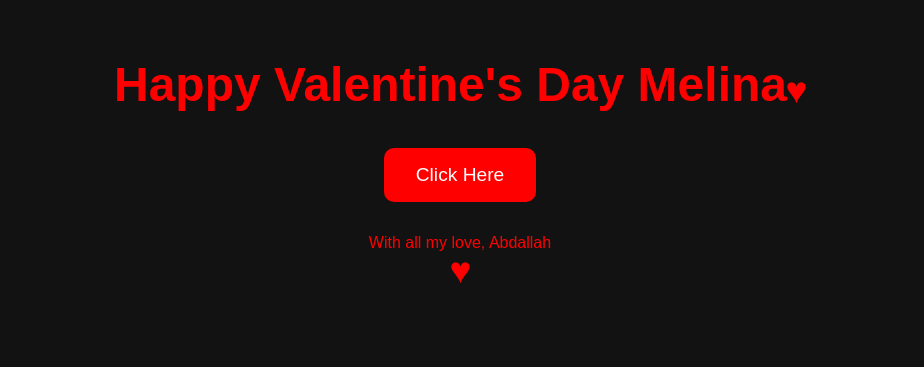
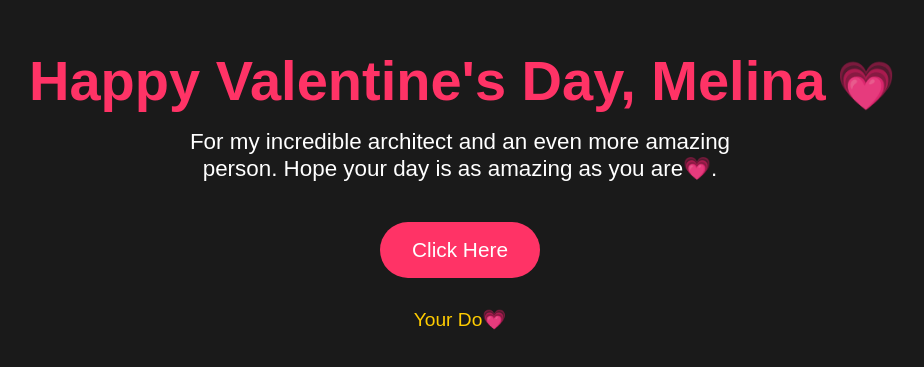
Before and after one commit to abdalla282/flower, a plain HTML site: page index.html in a window 1280 px wide. Shown: the part 211-578 px from the top of the page, without its empty margins (180-1104 px from the left). Drawn offline with Linux system fonts and the light colour scheme.

Commit message:
Update index.html
ch

```diff
--- a/index.html
+++ b/index.html
@@ -3,7 +3,7 @@
 <head>
   <meta charset="UTF-8">
   <meta name="viewport" content="width=device-width, initial-scale=1.0">
-  <title>Valentine's Day</title>
+  <title>For my Mely💗</title>
   <style>
     * {
       margin: 0;
@@ -13,42 +13,49 @@
     }
 
     body {
-      background: #121212; /* Black background */
-      color: #fff; /* White text */
-      min-height: 100vh;
+      background: #1a1a1a;
+      color: #fff;
       display: flex;
       flex-direction: column;
       align-items: center;
       justify-content: center;
+      height: 100vh;
+      text-align: center;
     }
 
     h1 {
-      color: #ff0000; /* Red color for the title */
-      font-size: 3rem;
+      color: #ff3366;
+      font-size: 3.5rem;
       margin-bottom: 1rem;
     }
 
-    .heart {
-      color: red;
-      font-size: 2rem;
+    .architecture-icon {
+      font-size: 2.5rem;
       display: inline-block;
-      animation: pulse 1.5s ease-in-out infinite;
+      color: #ffcc00;
+      animation: pulse 1.5s infinite;
     }
 
-    .flower-btn {
-      background-color: #ff0000; /* Red background */
+    .message {
+      font-size: 1.4rem;
+      margin-bottom: 20px;
+      max-width: 600px;
+    }
+
+    .button {
+      background-color: #ff3366;
       color: white;
       padding: 1rem 2rem;
-      border-radius: 10px;
+      border-radius: 50px;
       border: none;
-      font-size: 1.2rem;
+      font-size: 1.3rem;
       cursor: pointer;
-      transition: background-color 0.3s ease;
+      transition: 0.3s;
       margin-top: 20px;
     }
 
-    .flower-btn:hover {
-      background-color: #b30000; /* Darker red on hover */
+    .button:hover {
+      background-color: #cc0044;
     }
 
     @keyframes pulse {
@@ -57,25 +64,25 @@
     }
 
     .footer {
-      text-align: center;
-      padding: 2rem;
-      color: #ff0000; /* Red footer text */
+      margin-top: 30px;
+      font-size: 1.2rem;
+      color: #ffcc00;
     }
   </style>
 </head>
 <body>
-  <h1>Happy Valentine's Day Melina<span class="heart">♥</span></h1>
-  <button class="flower-btn" onclick="openNewFile()">Click Here</button>
+  <h1>Happy Valentine's Day, Melina <span class="architecture-icon">💗</span></h1>
+  <p class="message">For my incredible architect and an even more amazing person. Hope your day is as amazing as you are💗.</p>
+  <button class="button" onclick="openSurprise()">Click Here</button>
 
   <script>
-    function openNewFile() {
-      window.open('flowers.html', '_blank'); // Replace 'index.html' with your HTML file path
+    function openSurprise() {
+      window.open('flowers.html', '_blank');
     }
   </script>
 
   <div class="footer">
-    <p>With all my love, Abdallah</p>
-    <span class="heart">♥</span>
+    <p>Your Do💗</p>
   </div>
 </body>
 </html>
```
